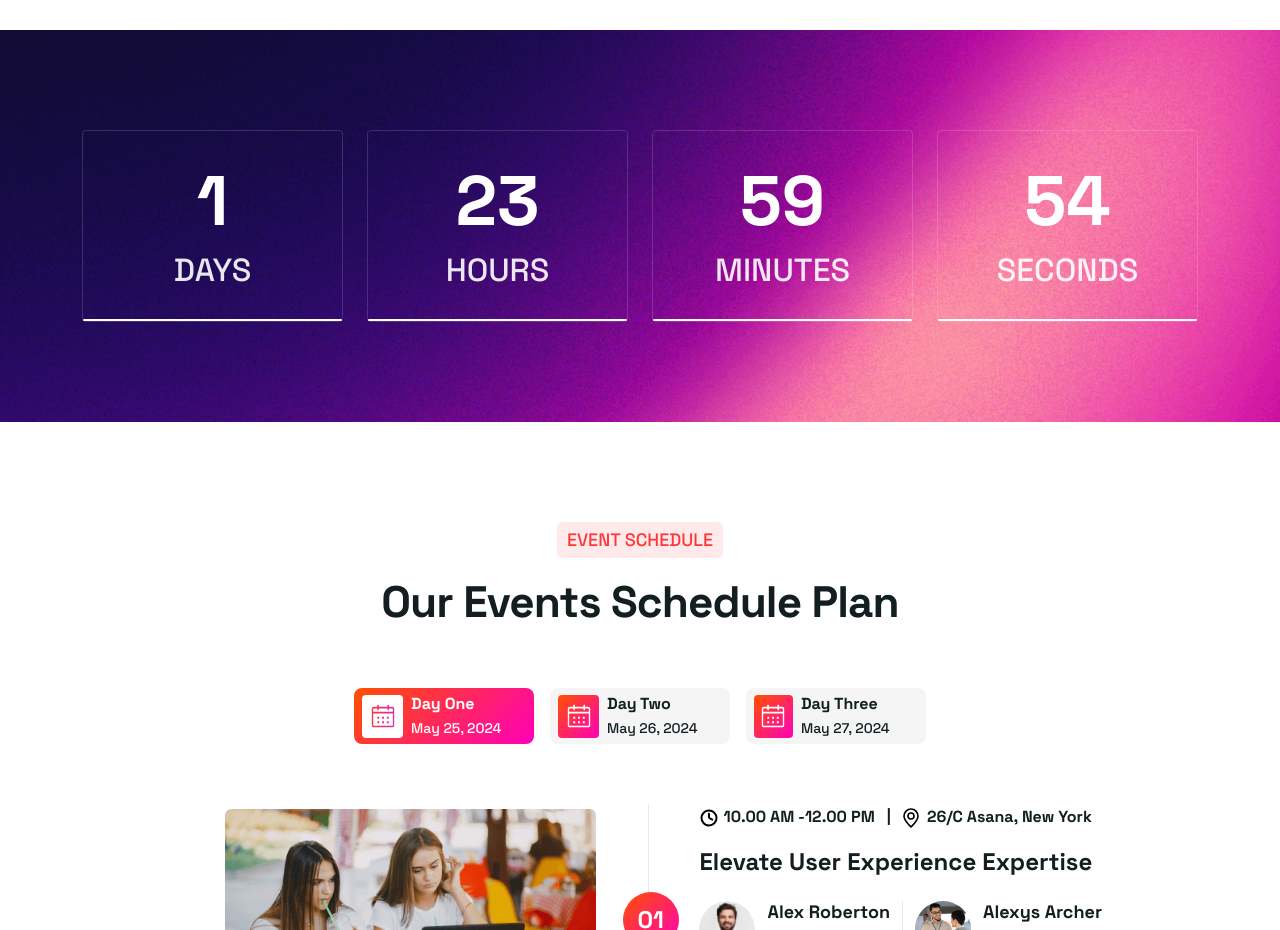
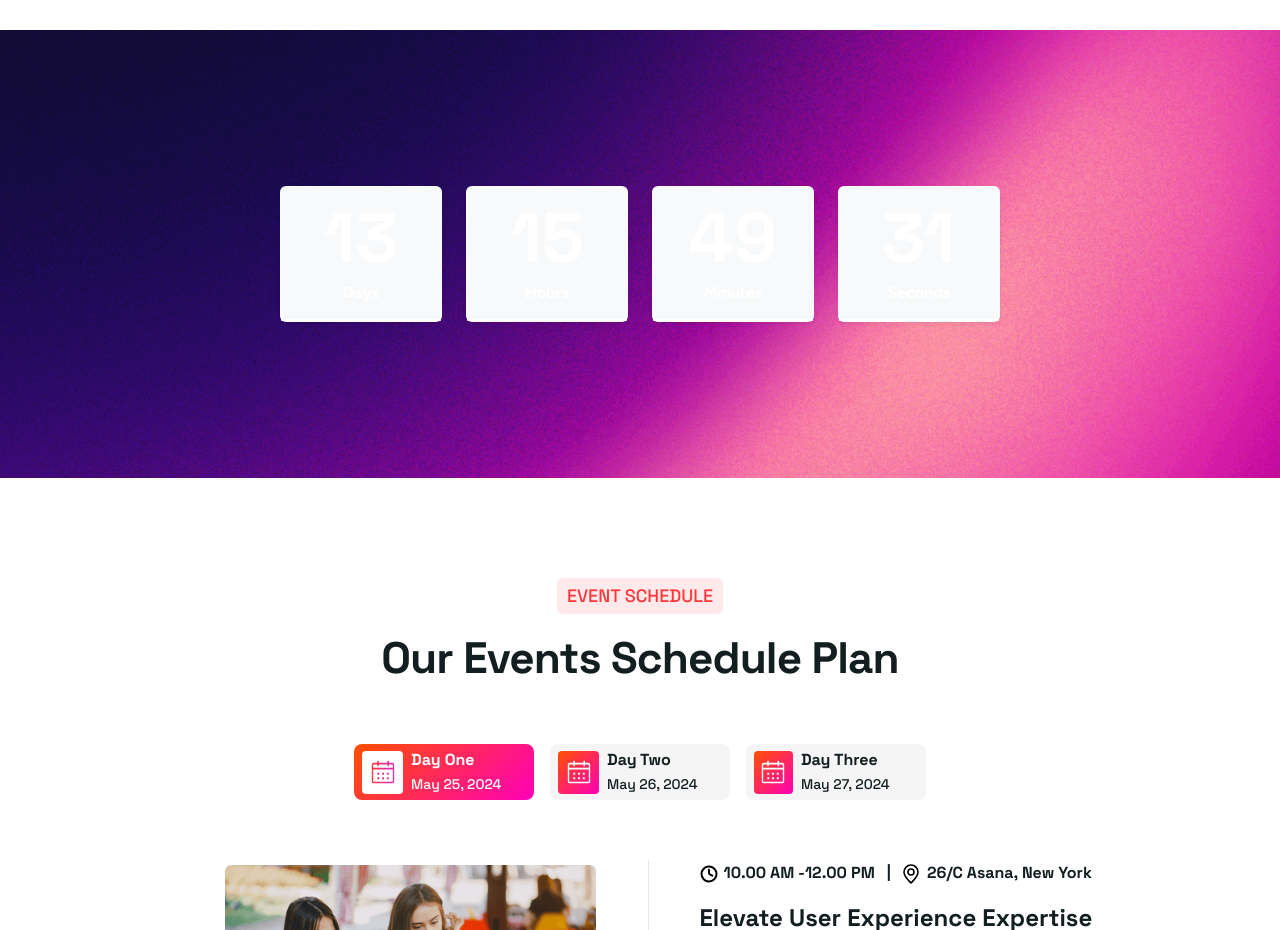
Before and after one commit to slsuyel/events-manage, a Next.js app: page /index3 in a window 1280 px wide. Shown: the part 2820-3750 px from the top of the page. Built offline with nearby package versions, Linux system fonts and the light colour scheme.

Commit message:
fix: hero section

```diff
--- a/components/elements/Countdown2.tsx
+++ b/components/elements/Countdown2.tsx
@@ -18,8 +18,7 @@ const getPartsOfTimeDuration = (duration: number) => {
 export default function Countdown2() {
 	const [timeDif, setTimeDif] = useState(() => {
 		const now = Date.now()
-		const endDateTime = new Date()
-		endDateTime.setDate(endDateTime.getDate() + 2) // Set end date 2 days from now
+		const endDateTime = new Date(2025, 6, 16)
 		return endDateTime.getTime() - now
 	})
 
@@ -41,28 +40,37 @@ export default function Countdown2() {
 	const timeParts = getPartsOfTimeDuration(timeDif)
 
 	return (
-		<div className="row">
-			<div className="col-lg-3 col-md-6" data-aos="zoom-in" data-aos-duration={900}>
-				<div className="time-box">
-					<span id="days1" className="time-value">{timeParts.days}<span>Days</span></span>
+		<div className="container py-5">
+			<div className="row justify-content-center">
+				{/* Days */}
+				<div className="col-6 col-sm-3 col-md-2 my-2">
+					<div className="time-box p-3 text-center rounded shadow-sm bg-light">
+						<span className="time-value display-4">{timeParts.days}</span>
+						<span className="d-block mt-2">Days</span>
+					</div>
 				</div>
-			</div>
-			<div className="col-lg-3 col-md-6" data-aos="zoom-in" data-aos-duration={1000}>
-				<div className="time-box">
-					<span id="hours1" className="time-value">{timeParts.hours}<span>Hours</span></span>
+				{/* Hours */}
+				<div className="col-6 col-sm-3 col-md-2 my-2">
+					<div className="time-box p-3 text-center rounded shadow-sm bg-light">
+						<span className="time-value display-4">{timeParts.hours}</span>
+						<span className="d-block mt-2">Hours</span>
+					</div>
 				</div>
-			</div>
-			<div className="col-lg-3 col-md-6" data-aos="zoom-in" data-aos-duration={1100}>
-				<div className="time-box">
-					<span id="minutes1" className="time-value">{timeParts.minutes}<span>Minutes</span></span>
+				{/* Minutes */}
+				<div className="col-6 col-sm-3 col-md-2 my-2">
+					<div className="time-box p-3 text-center rounded shadow-sm bg-light">
+						<span className="time-value display-4">{timeParts.minutes}</span>
+						<span className="d-block mt-2">Minutes</span>
+					</div>
 				</div>
-			</div>
-			<div className="col-lg-3 col-md-6" data-aos="zoom-in" data-aos-duration={1200}>
-				<div className="time-box">
-					<span id="seconds1" className="time-value">{timeParts.seconds}<span>Seconds</span></span>
+				{/* Seconds */}
+				<div className="col-6 col-sm-3 col-md-2 my-2">
+					<div className="time-box p-3 text-center rounded shadow-sm bg-light">
+						<span className="time-value display-4">{timeParts.seconds}</span>
+						<span className="d-block mt-2">Seconds</span>
+					</div>
 				</div>
 			</div>
 		</div>
-
 	)
 }
```
Also changed, not shown: components/elements/Countdown.tsx (+22 -34 lines), components/sections/home7/section1.tsx (+5 -4 lines), public/assets/css/main.css.
